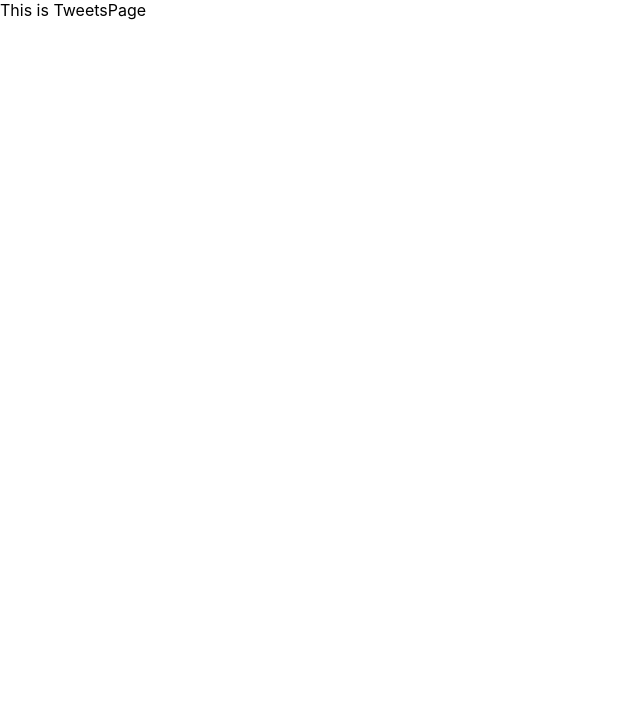
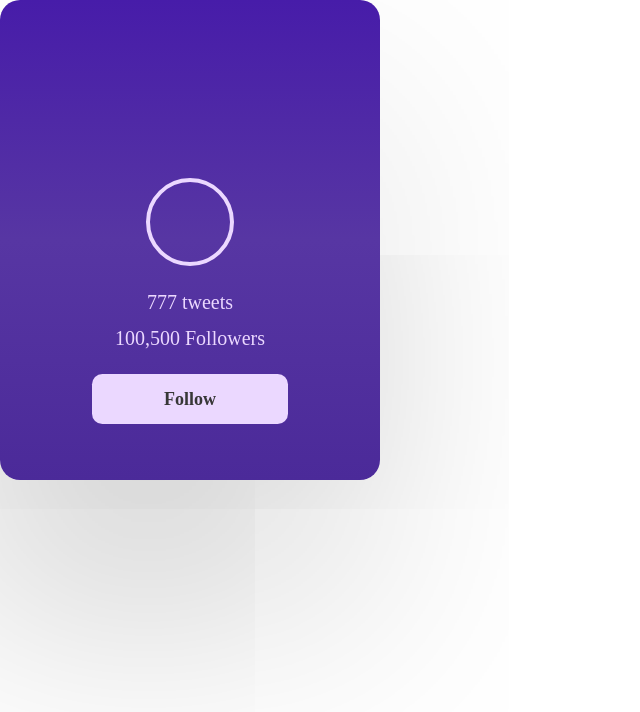
Before and after one commit to GannaKov/tweets-app, a React (Create React App) app: page /tweets-app/tweets in a window 1280 px wide. Shown: the top 712 px of the page, without its empty margins (0-640 px from the left). Built offline with nearby package versions, Linux system fonts and the light colour scheme.

Commit message:
cardstyle

```diff
--- /dev/null
+++ b/src/components/TweetCard/TweetCard.jsx
@@ -0,0 +1,22 @@
+import React from "react";
+import {
+  TweetWrapper,
+  AvatarWrapper,
+  TweetsQuantity,
+  FollowersQuantity,
+  Button,
+  ButtonText,
+} from "./TweetCard.styled";
+
+export default function TweetCard() {
+  return (
+    <TweetWrapper>
+      <AvatarWrapper></AvatarWrapper>
+      <TweetsQuantity>777 tweets</TweetsQuantity>
+      <FollowersQuantity>100,500 Followers</FollowersQuantity>
+      <Button>
+        <ButtonText>Follow</ButtonText>
+      </Button>
+    </TweetWrapper>
+  );
+}
--- /dev/null
+++ b/src/components/TweetCard/TweetCard.styled.js
@@ -0,0 +1,55 @@
+import styled from "styled-components";
+export const TweetWrapper = styled.div`
+  display: flex;
+  flex-direction: column;
+  width: 380px;
+  height: 480px;
+  border-radius: 20px;
+  background: linear-gradient(
+    to bottom,
+    rgba(71, 28, 169, 1),
+    rgba(87, 54, 163, 1),
+    rgba(75, 42, 153, 1)
+  );
+  box-shadow: -2.58rem 6.87rem 20.62rem rgba(0, 0, 0, 0.23);
+`;
+export const AvatarWrapper = styled.div`
+  margin: 178px auto 26px;
+  /* margin-top: 178px; */
+  width: 80px;
+  height: 80px;
+  border: 4px solid rgba(235, 216, 255, 1);
+  border-radius: 100%;
+`;
+export const TweetsQuantity = styled.p`
+  margin: 0 auto 16px;
+  font-family: Montserrat;
+  font-style: medium;
+  font-size: 20px;
+  line-height: 1;
+  color: rgba(235, 216, 255, 1);
+`;
+export const FollowersQuantity = styled.p`
+  margin: 0 auto 26px;
+  color: rgba(235, 216, 255, 1);
+  font-family: Montserrat;
+  font-weight: 500;
+  font-size: 20px;
+  line-height: 1;
+`;
+export const Button = styled.button`
+  margin: 0 auto;
+  width: 196px;
+  height: 50px;
+  padding: 14px auto;
+  border-radius: 10.31px;
+  border: transparent;
+  background-color: rgba(235, 216, 255, 1);
+`;
+export const ButtonText = styled.p`
+  color: rgba(55, 55, 55, 1);
+  font-family: Montserrat;
+  font-weight: 600;
+  font-size: 18px;
+  line-height: 1;
+`;
--- /dev/null
+++ b/src/components/TweetCard/index.js
@@ -0,0 +1 @@
+export { default } from "./TweetCard";
--- a/src/pages/TweetsPage/TweetsPage.jsx
+++ b/src/pages/TweetsPage/TweetsPage.jsx
@@ -1,5 +1,9 @@
 import React from "react";
-
+import TweetCard from "../../components/TweetCard";
 export default function TweetsPage() {
-  return <div>This is TweetsPage</div>;
+  return (
+    <div>
+      <TweetCard />
+    </div>
+  );
 }
```
